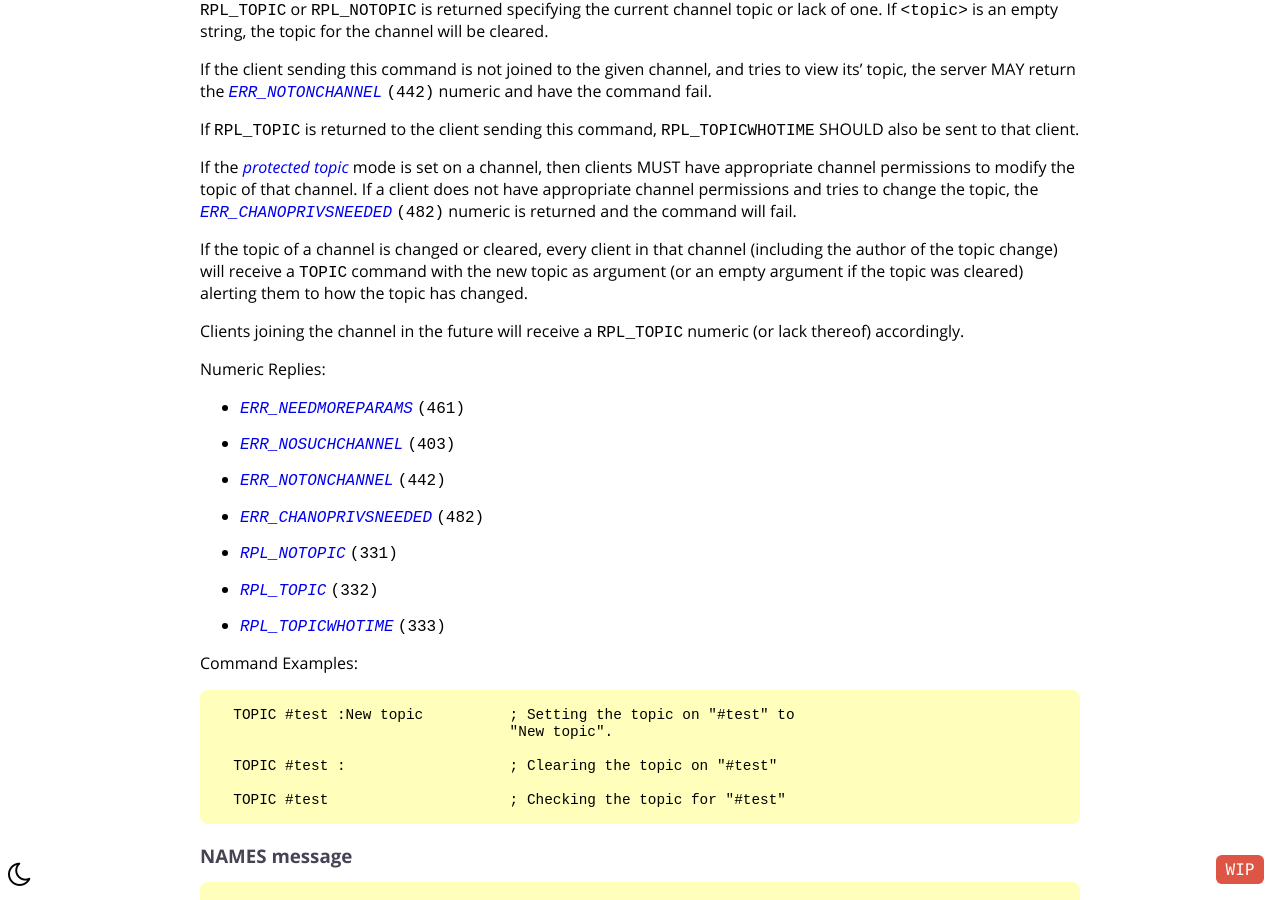
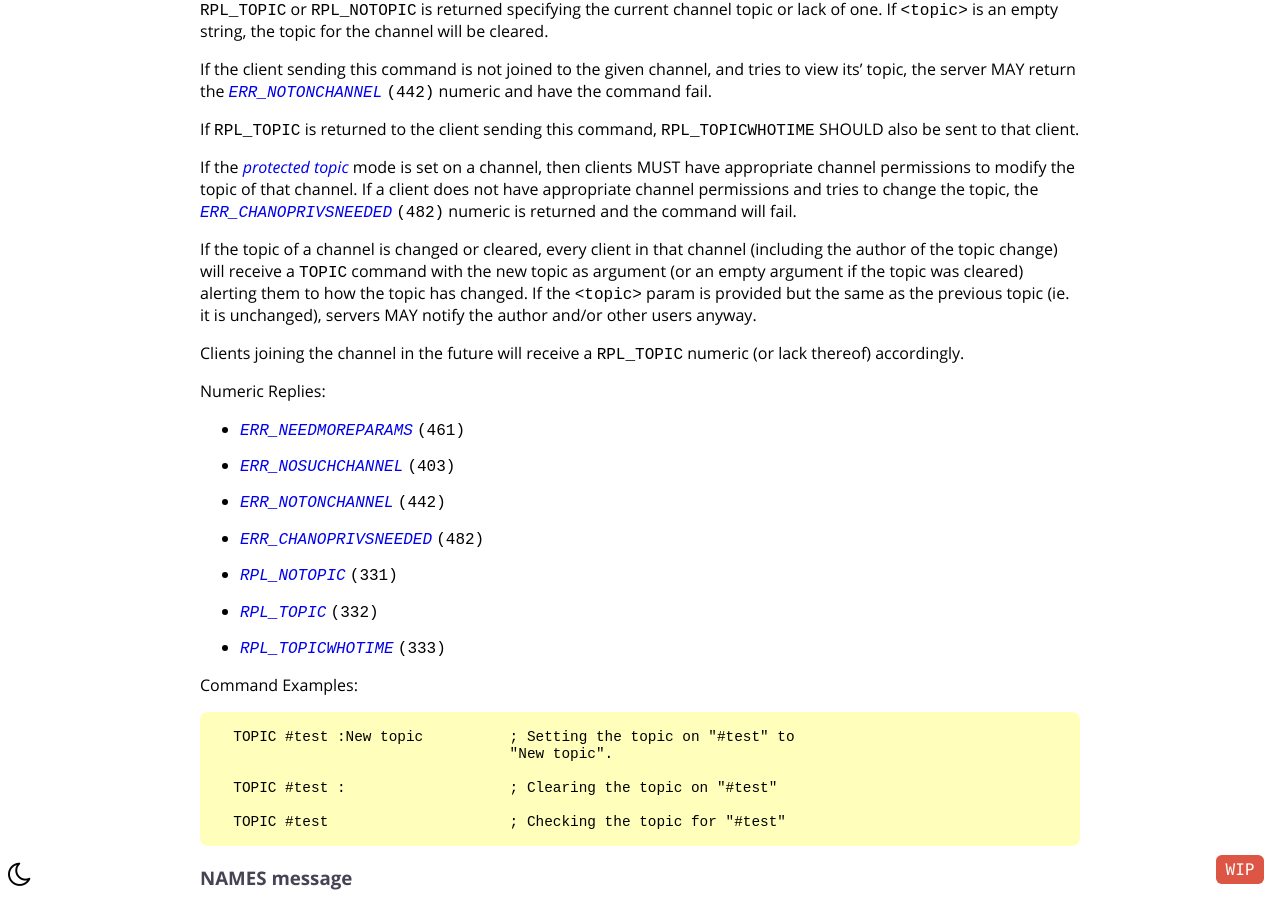
Before and after one commit to ircdocs/modern-irc, a Jekyll site: the page built from index.md, in a window 1280 px wide and 900 px high, scrolled down 30837 px. Built offline with Jekyll 4.4.1, drawn with Linux system fonts in a browser that asks for light colours; the table of contents is made by our own code.

Commit message:
Explicitly allow notifying of unchanged topic
If you send "TOPIC #chan :foo" twice (with the same "foo") then existing
server implementations disagree very much on whether it should be
echoed/transmitted:

* bahamut and insp don't echo or transmit
* charybdis/hybrid/plexus4/solanum, ergo, and unreal transmit (and might echo too, i didn't test)
* irc2, ircu2/nefarious, and ngircd don't echo but transmit

```diff
--- a/_includes/messages/channel.md
+++ b/_includes/messages/channel.md
@@ -109,7 +109,7 @@ If `RPL_TOPIC` is returned to the client sending this command, `RPL_TOPICWHOTIME
 
 If the [protected topic](#protected-topic-mode) mode is set on a channel, then clients MUST have appropriate channel permissions to modify the topic of that channel. If a client does not have appropriate channel permissions and tries to change the topic, the {% numeric ERR_CHANOPRIVSNEEDED %} numeric is returned and the command will fail.
 
-If the topic of a channel is changed or cleared, every client in that channel (including the author of the topic change) will receive a `TOPIC` command with the new topic as argument (or an empty argument if the topic was cleared) alerting them to how the topic has changed.
+If the topic of a channel is changed or cleared, every client in that channel (including the author of the topic change) will receive a `TOPIC` command with the new topic as argument (or an empty argument if the topic was cleared) alerting them to how the topic has changed. If the `<topic>` param is provided but the same as the previous topic (ie. it is unchanged), servers MAY notify the author and/or other users anyway.
 
 Clients joining the channel in the future will receive a `RPL_TOPIC` numeric (or lack thereof) accordingly.
 
```
